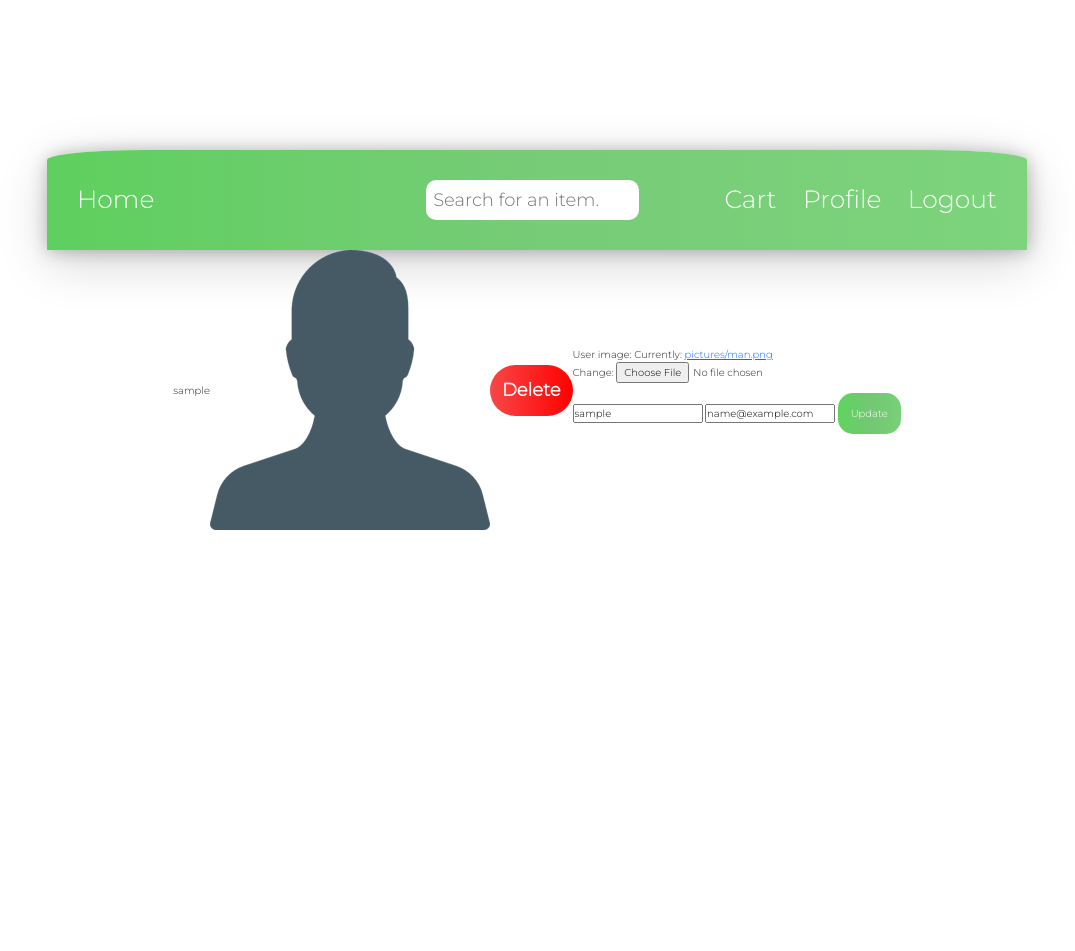
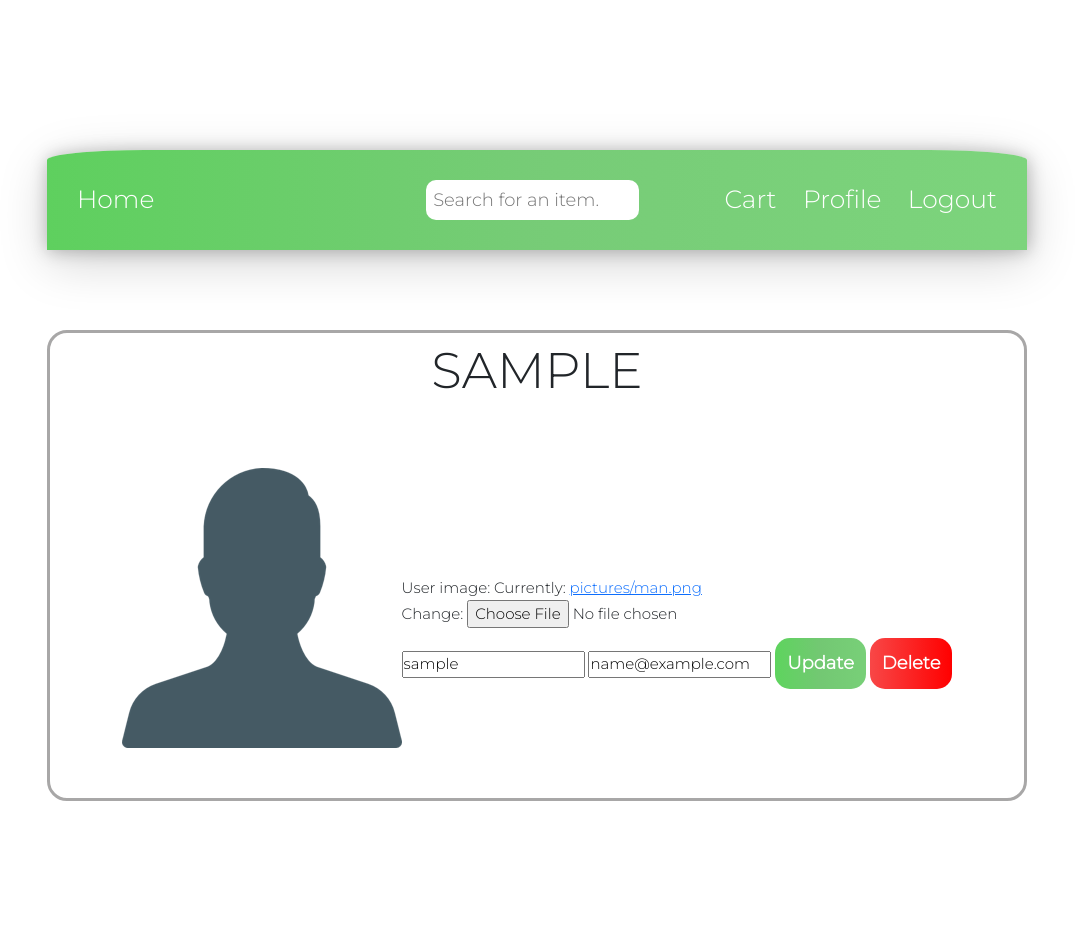
Before and after one commit to maciejwojtkowiak/fitshop, a Django app: page /profile/1 in a window 1280 px wide. Shown: the whole page, without its empty margins (103-1178 px from the left). Before the commit the page ends 530 px from the top, so only its background shows below. Run offline with Django 3.2, Linux system fonts and the light colour scheme; the visitor is signed in with stand-in values (Sample User, id 1).

Commit message:
styled profile

```diff
--- a/shop/static/shop/profile-style.css
+++ b/shop/static/shop/profile-style.css
@@ -1,24 +1,38 @@
 .user-container{
+    font-size: 1.5rem;
     display: flex;
     flex-direction: row;
     justify-content: center;
     align-items: center;
+    margin: 8rem 0rem 8rem 0rem;
+    flex-wrap: wrap;
+    border-radius: 2rem;
+    border-style: solid;
+    border-color: rgb(168, 167, 167);
 }
 
 .delete-button {
     text-decoration: none;
     background-image: linear-gradient(to right, rgb(248, 71, 71), red);
+    display: inline-block;
     color: white;
     font-size: 1.8rem;
     font-weight: 600;
-    border-radius: 3rem;
+    border-radius: 1.5rem;
     padding: 1.2rem;
+}
+
+.delete-button:hover, .submit-button:hover{
+    color: white;
+    transform: scale(1.1);
 }
 
 .submit-button{
     border: none;
     color: white;
-    padding: 1.3rem;
+    font-size: 1.8rem;
+    font-weight: 600;
+    padding: 1.2rem;
     text-decoration: none;
     background-image: linear-gradient(to right,
     rgba(51, 204, 51, 0.774),
@@ -27,3 +41,17 @@
     border-radius: 1.5rem;
 
 }
+
+.username{
+    font-size: 5rem;
+    flex-basis: 100%;
+    display: flex;
+    justify-content: center;
+    align-items: center;
+    margin-bottom: 6rem;
+    text-transform: uppercase;
+}
+
+.user-img {
+    margin-bottom: 5rem;
+}
--- a/shop/static/shop/style.css
+++ b/shop/static/shop/style.css
@@ -1,9 +1,3 @@
-/* variables */
-:root{
-    --lightgreen: rgb(40, 185, 40)
-}
-
-
 html {
     font-size: 62.5%;
     box-sizing: border-box;
--- a/shop/templates/shop/profile.html
+++ b/shop/templates/shop/profile.html
@@ -3,14 +3,14 @@
 <div class='shop-container'>
     {% include 'shop/navbar.html' %}
     <div class='user-container'>
-        {{ user.username }}
-        <img src="{{ user.profile.user_image.url }}">
-        <a class="delete-button" href="{% url 'delete-page' pk=user.id %}">Delete</a>
+        <div class="username">{{ user.username }}</div>
+        <img class="user-img" src="{{ user.profile.user_image.url }}">
         <form enctype='multipart/form-data' method="POST"> {% csrf_token %}
             {{ p_form.as_p}}
             {{ u_form.username }}
             {{ u_form.email }}
             <button class="submit-button" type="submit">Update</button>
+            <a class="delete-button" href="{% url 'delete-page' pk=user.id %}">Delete</a>
         </form>
     </div>
 </div>
```
